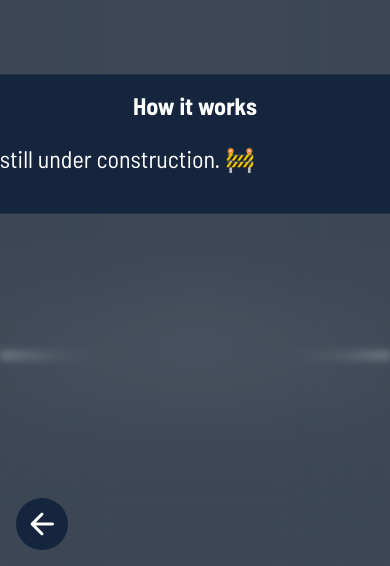
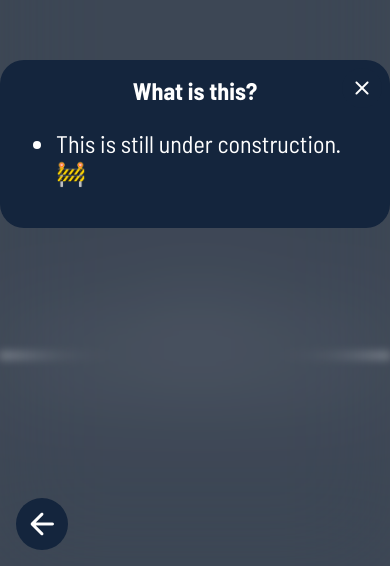
Before and after one commit to paul-0/vue-challenges, a Vue app: page /timeline in a window 390 px wide. Shown: the part 278-844 px from the top of the page. Built offline with nearby package versions, Linux system fonts and the light colour scheme.

Commit message:
correction in WhatIsIt.vue for phones

```diff
--- a/src/components/WhatIsIt.vue
+++ b/src/components/WhatIsIt.vue
@@ -4,7 +4,7 @@
       <span class="material-icons-round md-24 btn" @click="close">
         close
       </span>
-      <h2>How it works</h2>
+      <h2>What is this?</h2>
       <ul>
         <li v-for="(info,index) in infos" :key="index">{{info}}</li>
       </ul>
@@ -66,4 +66,10 @@ export default {
     }
   }
 }
+@media screen and (max-width: 600px) {
+  .root > div {
+    width: 100%;
+    box-sizing: border-box;
+  }
+}
 </style>
```
